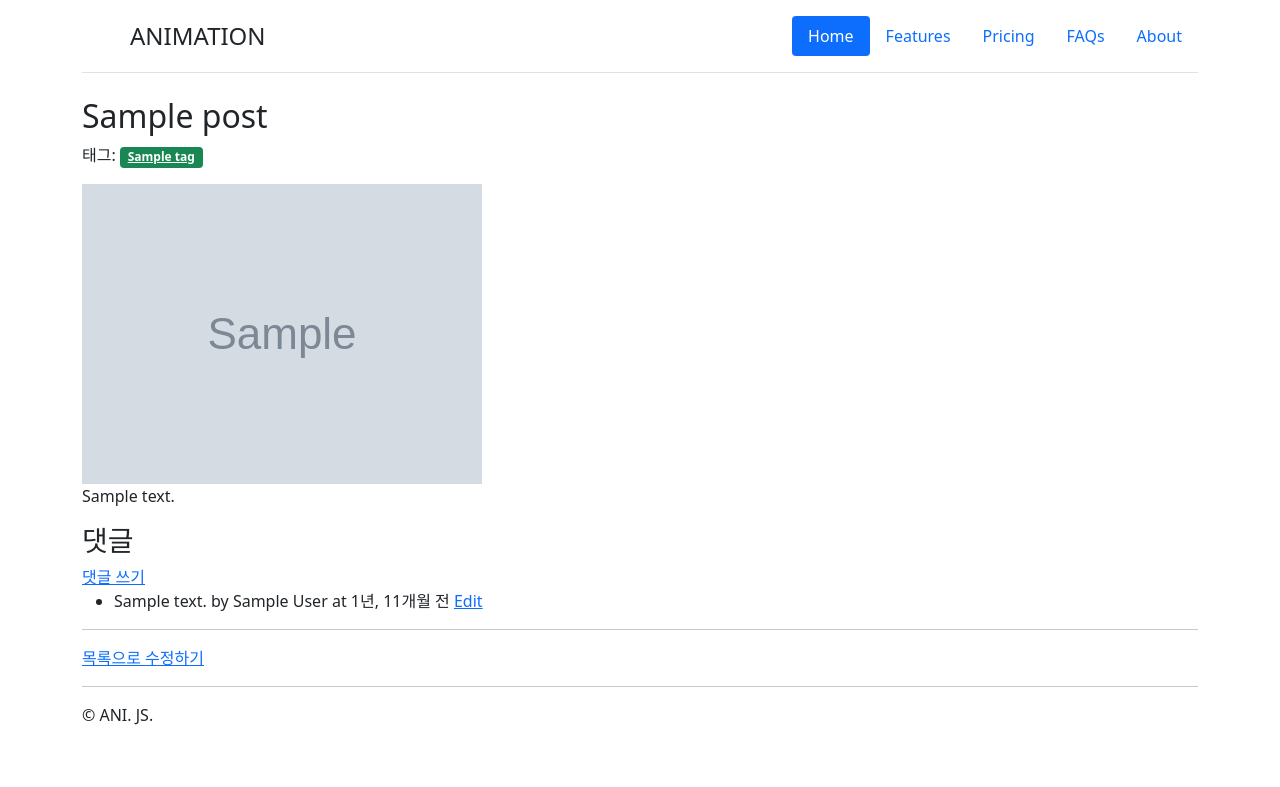
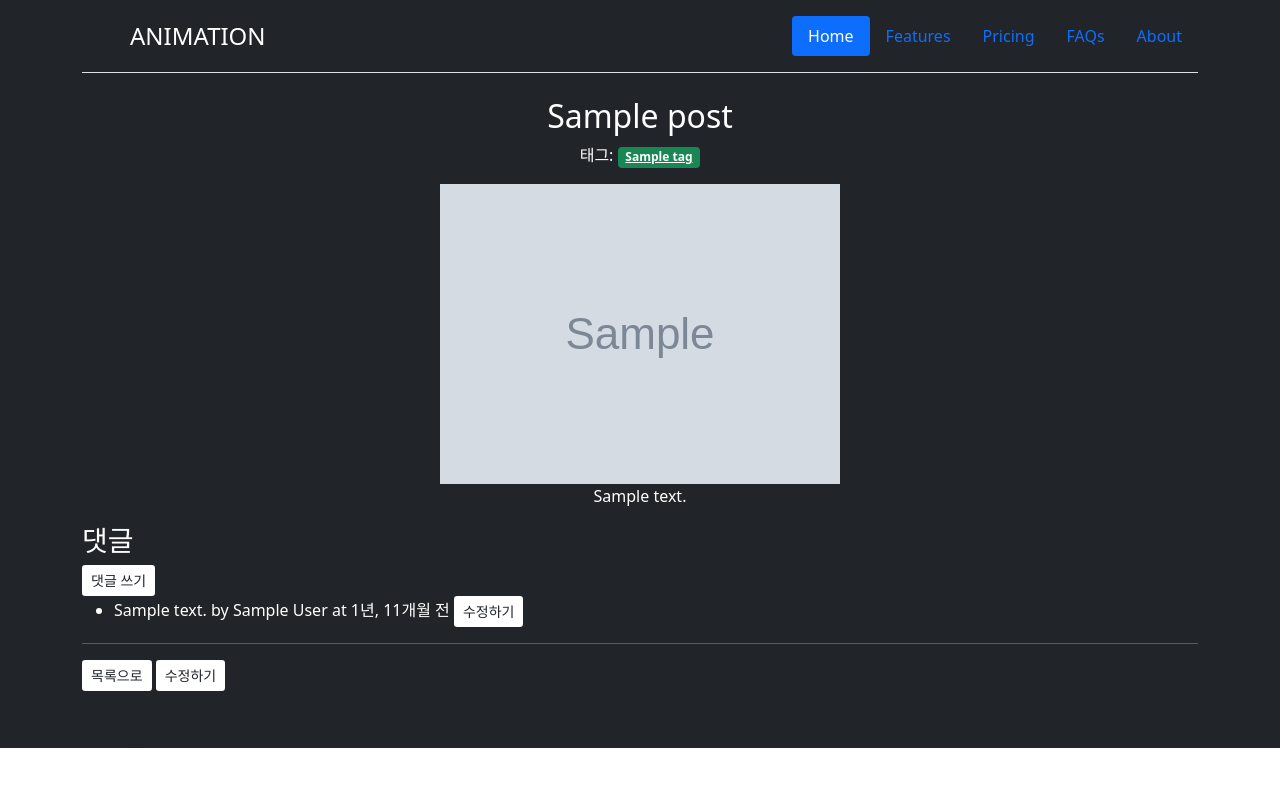
Before and after one commit to junsoo-cpu/devops_cloud, a Django app: page /comic/1/ in a window 1280 px wide. Shown: the top 787 px of the page. Run offline with Django 3.2, Linux system fonts and the light colour scheme; tables that the repository leaves empty hold one stand-in row (values such as "Sample post"); grey boxes marked "Sample" are stand-in pictures; some libraries are stand-ins or nearby versions.

Commit message:
수정 작업

```diff
--- a/animation/comic/models.py
+++ b/animation/comic/models.py
@@ -18,7 +18,7 @@ class Post(TimestampedModel):
     ip = models.GenericIPAddressField()
 
     def __str__(self) -> str:
-        return self.title
+        return f"[{self.pk}] {self.title}"
 
 
 class Comment(TimestampedModel):
--- a/animation/comic/templates/comic/layout.html
+++ b/animation/comic/templates/comic/layout.html
@@ -15,14 +15,15 @@
     </style>
 </head>
 <body>
-<div class="container">
+<div class = "bg-dark">
+    <div class="container bg-dark">
         <header class="d-flex flex-wrap justify-content-center py-3 mb-4 border-bottom">
             <a href="{% url "root" %}"
                class="d-flex align-items-center mb-3 mb-md-0 me-md-auto text-dark text-decoration-none">
                 <svg class="bi me-2" width="40" height="32">
                     <use xlink:href="#bootstrap"></use>
                 </svg>
-            <span class="fs-4">ANIMATION</span>
+                <span class="fs-4 text-white">ANIMATION</span>
             </a>
             <ul class="nav nav-pills">
                 <li class="nav-item"><a href="#" class="nav-link active" aria-current="page">Home</a></li>
@@ -45,5 +46,7 @@
         <hr/>
         &copy; ANI. JS.
     </div>
+</div>
+
 </body>
 </html>
--- a/animation/comic/templates/comic/post_detail.html
+++ b/animation/comic/templates/comic/post_detail.html
@@ -1,6 +1,7 @@
 {% extends "comic/layout.html" %}
 
 {% block content %}
+    <div style="text-align: center;" class="text-white">
         <h2>{{ post.title }}</h2>
 
         <p>
@@ -16,9 +17,12 @@
 
         {{ post.content|linebreaks }}
 
+    </div>
+
+    <div class="text-white">
         <h3>댓글</h3>
 
-    <a href="{% url "comic:comment_new" post.pk %}">댓글 쓰기</a>
+        <a href="{% url "comic:comment_new" post.pk %}" class="btn btn-sm bg-white text-dark">댓글 쓰기</a>
 
         <ul>
             {% for comment in comment_list %}
@@ -29,19 +33,18 @@
                     <span title="{{ comment.created_at }}">
                     {{ comment.created_at|timesince }} 전
                 </span>
-
-                <a href="{% url "comic:comment_edit" post.pk comment.pk %}">Edit</a>
+                    <a href="{% url "comic:comment_edit" post.pk comment.pk %}"
+                       class="btn btn-sm bg-white text-dark">수정하기</a>
                 </li>
             {% endfor %}
         </ul>
-
         <hr/>
-
-    <a href="{% url "comic:post_list" %}">
+        <a href="{% url "comic:post_list" %}" class="btn btn-sm bg-white text-dark">
             목록으로
         </a>
 
-    <a href="{% url "comic:post_edit" post.pk %}">
+        <a href="{% url "comic:post_edit" post.pk %}" class="btn btn-sm bg-white text-dark">
             수정하기
         </a>
+    </div>
 {% endblock %}
--- a/animation/comic/templates/comic/post_list.html
+++ b/animation/comic/templates/comic/post_list.html
@@ -9,7 +9,7 @@
     </form>
     <div class="row" style="margin-top: 1em;">
         {% for post in post_list %}
-            <div class="col-sm-6 offset-sm-3" style="margin-bottom: 1em;">
+            <div class="col-sm-4 row- offset-sm-1" style="margin-bottom: 1em;">
                 <div class="card">
                     <img src="{{ post.photo.url }}"
                          alt="{{ post.title }}"
--- a/mydjango17/diary/templates/diary/layout.html
+++ b/mydjango17/diary/templates/diary/layout.html
@@ -25,7 +25,7 @@
         </a>
 
         <ul class="nav nav-pills">
-            <li class="nav-item"><a href="#" class="nav-link active" aria-current="page">Home</a></li>
+            <li class="nav-item "><a href="#" class="nav-link active" aria-current="page">Home</a></li>
             <li class="nav-item"><a href="#" class="nav-link">Features</a></li>
             <li class="nav-item"><a href="#" class="nav-link">Pricing</a></li>
             <li class="nav-item"><a href="#" class="nav-link">FAQs</a></li>
--- a/mydjango17/diary/urls.py
+++ b/mydjango17/diary/urls.py
@@ -6,14 +6,16 @@ from diary import views
 
 app_name = "diary"
 
-#TODO : 편의상 여기에 root를 구현하지만 차후
+
+# TODO : 편의상 여기에 root를 구현하지만 차후
 # RedirectView CBV를 써서 이 구현을  제거할 예정
 def root(request):
     return redirect("diary:post_list")
+
 
 urlpatterns = [
     path("", views.post_list, name="post_list"),
     path("<int:pk>/", views.post_detail, name="post_detail"),
     path('', root, name="root"),
-path("tags/<str:tag_name>/", views.tag_detail, name="tag_detail"),
+    path("tags/<str:tag_name>/", views.tag_detail, name="tag_detail"),
 ]
--- a/mydjango20/shop/templates/shop/shop_detail.html
+++ b/mydjango20/shop/templates/shop/shop_detail.html
@@ -10,4 +10,8 @@
     </p>
     <hr/>
     {{ shop.created_at|timesince }} 전에 등록
+    <hr/>
+    <a href="{% url "shop:shop_edit" shop.pk %}">
+        Edit
+    </a>
 {% endblock %}
--- a/mydjango20/shop/urls.py
+++ b/mydjango20/shop/urls.py
@@ -6,5 +6,6 @@ app_name = "shop"
 urlpatterns = [
     path("", views.shop_list, name="shop_list"),
     path("<int:pk>/", views.shop_detail, name="shop_detail"),
-    path("new/", views.shop_new, name="shop_new"),   # 앞에 shop/로 처리가 되어 있음(기존 url)
+    path("new/", views.shop_new, name="shop_new"),  # 앞에 shop/로 처리가 되어 있음(기존 url)
+    path("<int:pk>/edit/", views.shop_edit, name="shop_edit"),
 ]
--- a/myhomework21.1/shop/forms.py
+++ b/myhomework21.1/shop/forms.py
@@ -5,12 +5,18 @@ from shop.models import Shop, Tag
 class ShopForm(forms.ModelForm):
     tags = forms.CharField()
 
+    # 부모 클래스의 생성자에서 어떤 인자를 지원하는 지는 잘 모르겠지만,
+    # 생성자 호출 시에 받은 인자 그대로
+    # 부모에게 전달하겠다.
     def __init__(self, *args, **kwargs):
         super().__init__(*args, **kwargs)
+
         if self.instance.pk:  # 수정 시
             tag_qs = self.instance.tag_set.all()
             tags = ", ".join([tag.name for tag in tag_qs])
             self.fields["tags"].initial = tags
+        # else:  # 새롭게 생성 시
+        #     pass
 
     def save(self):
         # 부모의 save를 호출해주어야 합니다.
--- a/myhomework21.1/shop/views.py
+++ b/myhomework21.1/shop/views.py
@@ -47,12 +47,12 @@ def shop_new(request: HttpRequest) -> HttpResponse:
 
 def shop_edit(request: HttpRequest, pk: int) -> HttpResponse:
     shop = get_object_or_404(Shop, pk=pk)
+
     if request.method == "POST":
         form = ShopForm(request.POST, request.FILES, instance=shop)
         if form.is_valid():
-            saved_post = form.save()
-            # shop_detail 뷰를 구현했다면 !!!
-            return redirect("shop:shop_detail", saved_post.pk)
+            saved_shop = form.save()
+            return redirect("shop:shop_detail", saved_shop.pk)
     else:
         form = ShopForm(instance=shop)
 
--- a/myhomework21/shop/urls.py
+++ b/myhomework21/shop/urls.py
@@ -7,4 +7,5 @@ urlpatterns = [
     path("", views.shop_list, name="shop_list"),
     path("<int:pk>/", views.shop_detail, name="shop_detail"),
     path("new/", views.shop_new, name="shop_new"),
+    path("<int:pk>/edit/", views.shop_edit, name="shop_edit"),
 ]
```
Also changed, not shown: mydjango20/shop/froms.py (+11 -1 lines), mydjango20/shop/views.py (+15 -0 lines), myhomework21/shop/forms.py (+11 -2 lines), myhomework21/shop/templates/shop/shop_detail.html (+8 -4 lines), myhomework21/shop/views.py (+17 -1 lines). Lines whose indentation alone changed are shown as unchanged.
